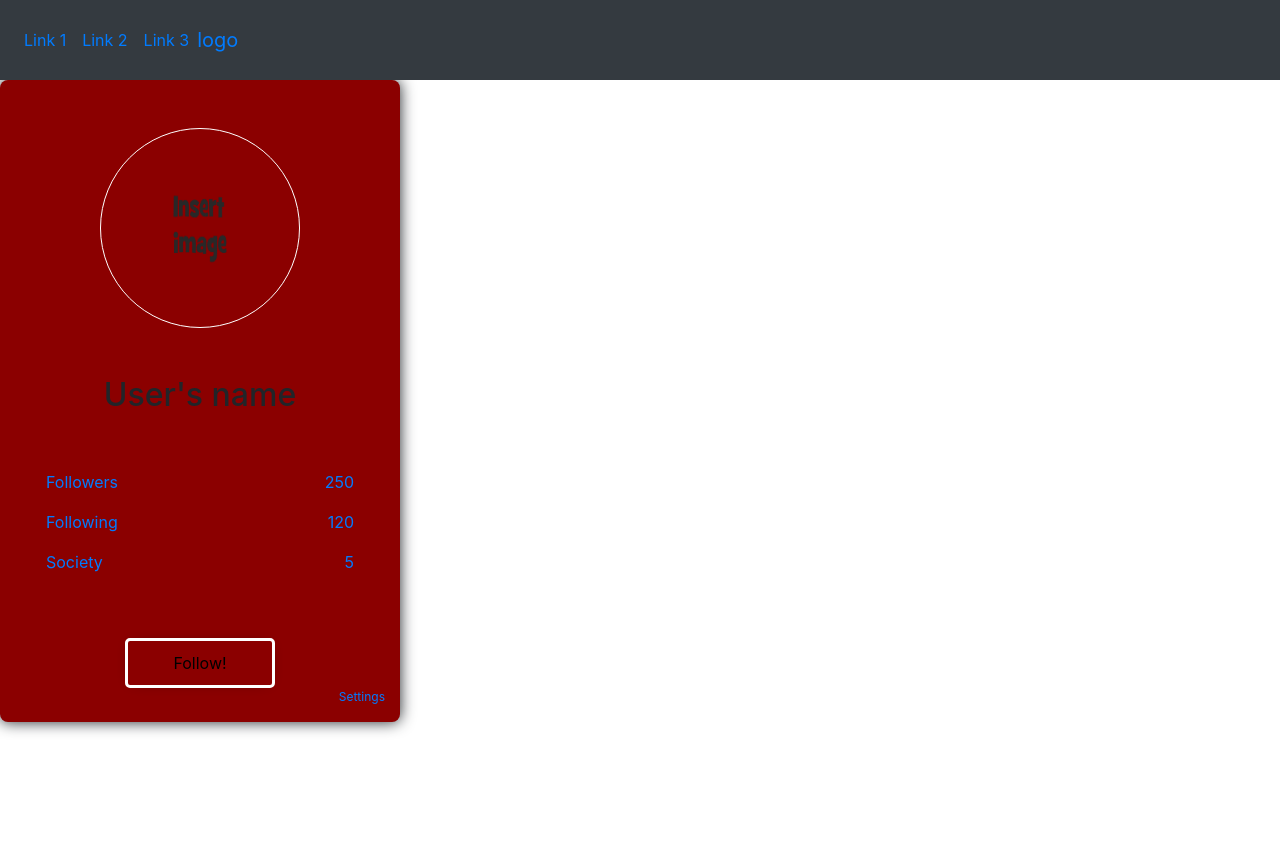
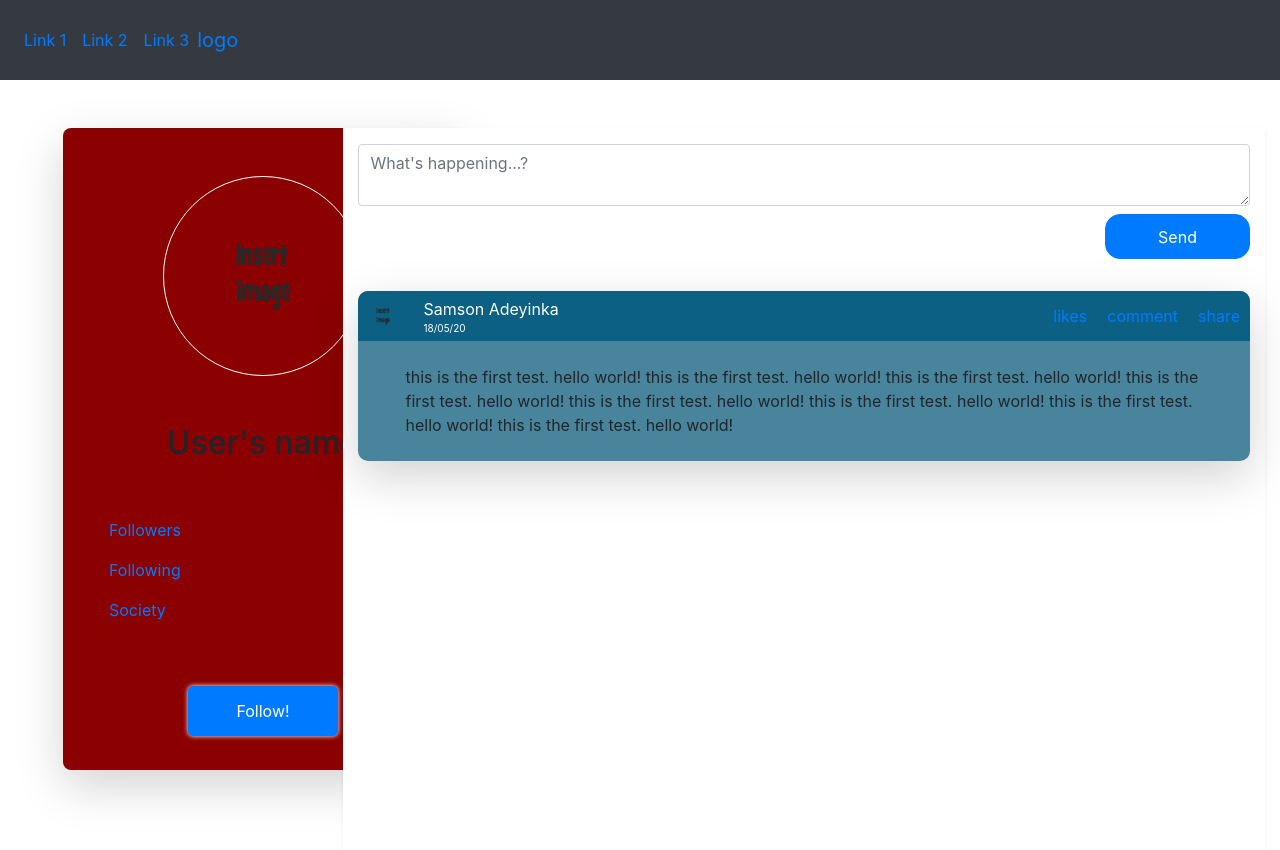
Before and after one commit to SamsonAdeyinka/angular-social-media-app, an Angular app: page /home in a window 1280 px wide. Shown: the top 850 px of the page. Before the commit the page ends 800 px from the top, so only its background shows below. Built offline with nearby package versions, Linux system fonts and the light colour scheme.

Commit message:
bootstrap grid before responsiveness

```diff
--- a/src/app/app.component.html
+++ b/src/app/app.component.html
@@ -17,6 +17,6 @@
 <!-- * * * * * * * * * * * * * * * * * * * * * * * * * * * * * * * -->
 
 
-<div class="">
+<div>
     <router-outlet></router-outlet>
 </div>
--- a/src/app/components/home/home.component.html
+++ b/src/app/components/home/home.component.html
@@ -17,5 +17,15 @@
         </li>
     </ul>
 </nav>
-
-<app-profile-sidebar></app-profile-sidebar>
+<div class="mt-5 row">
+    <div class="col-3">
+        <div class="container ml-5">
+            <app-profile-sidebar></app-profile-sidebar>
+        </div>
+    </div>
+    <div class="col">
+        <div class="container">
+            <app-timeline></app-timeline>
+        </div>
+    </div>
+</div>
--- a/src/app/components/home/profile-sidebar/profile-sidebar.component.css
+++ b/src/app/components/home/profile-sidebar/profile-sidebar.component.css
@@ -2,23 +2,21 @@
     width: 400px;
     background-color: darkred;
     border-radius: 8px;
-    box-shadow: 0px 0px 15px;
+    box-shadow: 0 0 10px 0;
 }
-
-#profile-pic {
+.profile-pic {
     width: 200px;
     height: 200px;
     border-radius: 50%;
     border: 1px solid white;
 }
 
-#follow-btn {
+.follow-btn button{
     width: 150px;
     height: 50px;
-    background-color: darkred;
-    border: 3px solid white;
+    /* background-color: darkred; */
     border-radius: 5px;
-    box-shadow: 0px 0px 15px -10px;
+    box-shadow: 0px 0px 5px 0px;
 }
 .settings {
     font-size: 12px;
--- a/src/app/components/home/profile-sidebar/profile-sidebar.component.html
+++ b/src/app/components/home/profile-sidebar/profile-sidebar.component.html
@@ -1,7 +1,7 @@
-<div class="profile-sidebar">
+<div class="profile-sidebar shadow-lg">
     <div class="container w-100">
         <div class="d-flex justify-content-center pt-5 pb-5">
-            <img id="profile-pic" src="{{ comingsoon }}" alt="">
+            <img class="profile-pic" src="{{ comingsoon }}" alt="">
         </div>
         <div class="d-flex justify-content-center mb-5">
             <h2>User's name</h2>
@@ -26,8 +26,8 @@
                 </a>
             </div>
         </div>
-        <div class="container d-flex justify-content-center mt-5">
-            <button id="follow-btn">Follow!</button>
+        <div class="follow-btn d-flex justify-content-center mt-5">
+            <button class="btn btn-primary">Follow!</button>
         </div>
         <div class="d-flex flex-row-reverse">
             <a href="#">
--- a/src/app/components/home/timeline/timeline.component.html
+++ b/src/app/components/home/timeline/timeline.component.html
@@ -1,4 +1,4 @@
-<div class="container w-100">
+<div class="w-100">
     <div class="timeline-textbox shadow-sm">
         <div class="container tweetbox-form py-3">
             <form>
```
